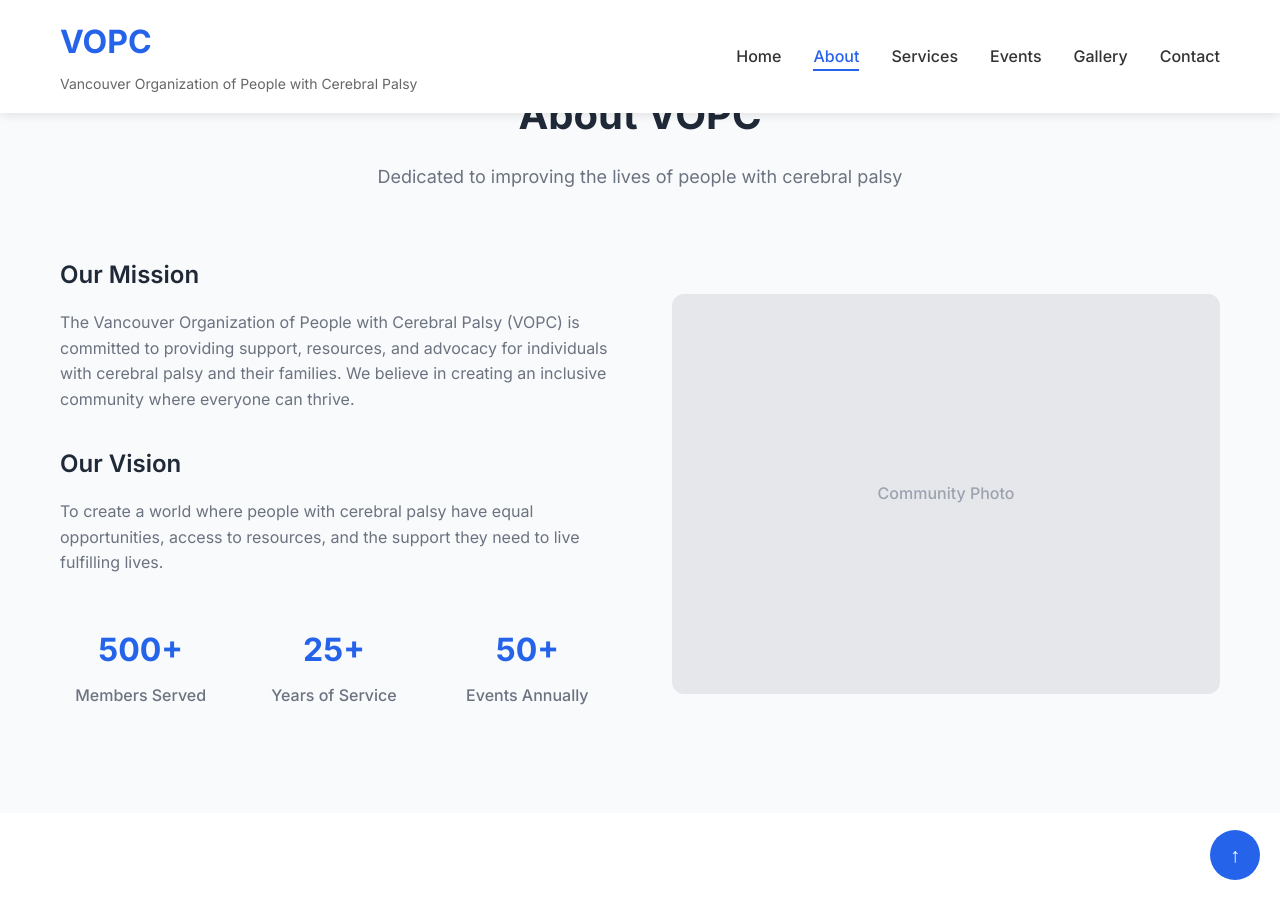
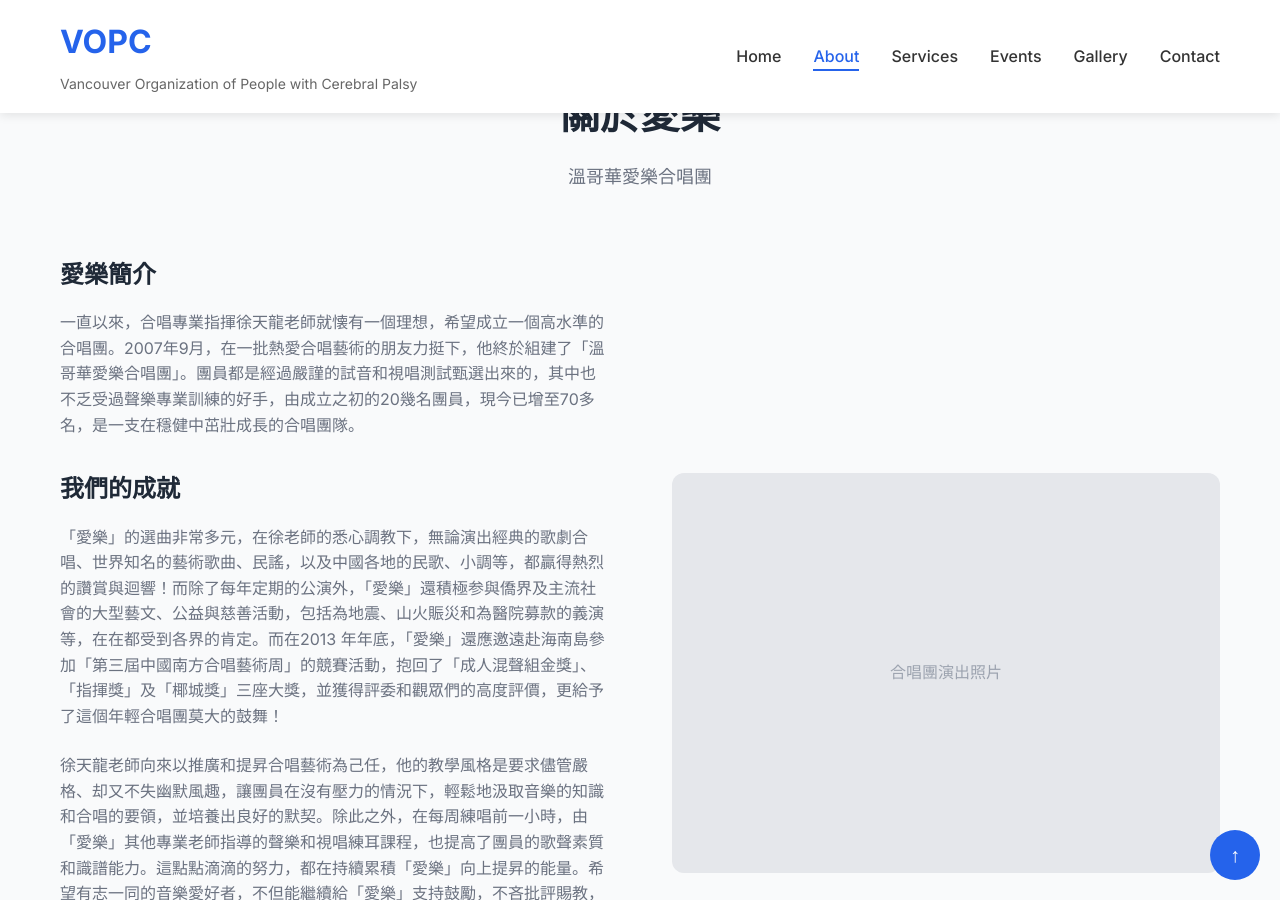
Before and after one commit to vopc/vopc.github.io, a Jekyll site: the page built from index.md, in a window 1280 px wide and 900 px high, scrolled down 897 px. Built offline with Jekyll 4.4.1, drawn with Linux system fonts in a browser that asks for light colours; some of the changed text lies outside the part shown.

Commit message:
Update site content to match Chinese choir VOPC (溫哥華愛樂合唱團)
- Updated hero section with Chinese title and subtitle
- Replaced about section with original Chinese content from vopc.ca
- Updated services section to reflect choir activities in Chinese
- Modified events section with Chinese performance information
- Updated gallery and contact sections with Chinese text
- Changed site configuration to use Chinese title and description
- Maintained original Chinese language without English translations

```diff
--- a/_config.yml
+++ b/_config.yml
@@ -1,6 +1,6 @@
 # Site settings
-title: VOPC - Vancouver Organization of People with Cerebral Palsy
-description: Supporting individuals with cerebral palsy and their families in Vancouver
+title: VOPC - 溫哥華愛樂合唱團
+description: 溫哥華愛樂合唱團 - 推廣和提昇合唱藝術
 url: https://vopc.github.io
 baseurl: ""
 
--- a/index.md
+++ b/index.md
@@ -7,11 +7,11 @@
 <section id="home" class="hero">
     <div class="hero-content">
         <div class="container">
-            <h2 class="hero-title">Empowering Lives, Building Community</h2>
-            <p class="hero-subtitle">Supporting individuals with cerebral palsy and their families in Vancouver</p>
+            <h2 class="hero-title">溫哥華愛樂合唱團</h2>
+            <p class="hero-subtitle">歡迎訪問溫哥華愛樂合唱團</p>
             <div class="hero-buttons">
-                <a href="#about" class="btn btn-primary">Learn More</a>
-                <a href="#contact" class="btn btn-secondary">Get Involved</a>
+                <a href="#about" class="btn btn-primary">關於愛樂</a>
+                <a href="#contact" class="btn btn-secondary">加入我們</a>
             </div>
         </div>
     </div>
@@ -24,35 +24,37 @@
 <section id="about" class="about">
     <div class="container">
         <div class="section-header">
-            <h2>About VOPC</h2>
-            <p>Dedicated to improving the lives of people with cerebral palsy</p>
+            <h2>關於愛樂</h2>
+            <p>溫哥華愛樂合唱團</p>
         </div>
         <div class="about-content">
             <div class="about-text">
-                <h3>Our Mission</h3>
-                <p>The Vancouver Organization of People with Cerebral Palsy (VOPC) is committed to providing support, resources, and advocacy for individuals with cerebral palsy and their families. We believe in creating an inclusive community where everyone can thrive.</p>
+                <h3>愛樂簡介</h3>
+                <p>一直以來，合唱專業指揮徐天龍老師就懐有一個理想，希望成立一個高水準的合唱團。2007年9月，在一批熱愛合唱藝術的朋友力挺下，他終於組建了「溫哥華愛樂合唱團」。團員都是經過嚴謹的試音和視唱測試甄選出來的，其中也不乏受過聲樂專業訓練的好手，由成立之初的20幾名團員，現今已增至70多名，是一支在穩健中茁壯成長的合唱團隊。</p>
 
-                <h3>Our Vision</h3>
-                <p>To create a world where people with cerebral palsy have equal opportunities, access to resources, and the support they need to live fulfilling lives.</p>
+                <h3>我們的成就</h3>
+                <p>「愛樂」的選曲非常多元，在徐老師的悉心調教下，無論演出經典的歌劇合唱、世界知名的藝術歌曲、民謠，以及中國各地的民歌、小調等，都贏得熱烈的讚賞與迴響！而除了每年定期的公演外，「愛樂」還積極参與僑界及主流社會的大型藝文、公益與慈善活動，包括為地震、山火賑災和為醫院募款的義演等，在在都受到各界的肯定。而在2013 年年底，「愛樂」還應邀遠赴海南島參加「第三屆中國南方合唱藝術周」的競賽活動，抱回了「成人混聲組金獎」、「指揮獎」及「椰城獎」三座大獎，並獲得評委和觀眾們的高度評價，更給予了這個年輕合唱團莫大的鼓舞！</p>
+
+                <p>徐天龍老師向來以推廣和提昇合唱藝術為己任，他的教學風格是要求儘管嚴格、却又不失幽默風趣，讓團員在沒有壓力的情況下，輕鬆地汲取音樂的知識和合唱的要領，並培養出良好的默契。除此之外，在每周練唱前一小時，由「愛樂」其他專業老師指導的聲樂和視唱練耳課程，也提高了團員的歌聲素質和識譜能力。這點點滴滴的努力，都在持續累積「愛樂」向上提昇的能量。希望有志一同的音樂愛好者，不但能繼續給「愛樂」支持鼓勵，不吝批評賜教，更能加入「愛樂」的行列，一齊為合唱藝術的更上層樓再接再厲！</p>
 
                 <div class="stats">
                     <div class="stat">
-                        <h4>500+</h4>
-                        <p>Members Served</p>
+                        <h4>70+</h4>
+                        <p>團員人數</p>
                     </div>
                     <div class="stat">
-                        <h4>25+</h4>
-                        <p>Years of Service</p>
+                        <h4>15+</h4>
+                        <p>成立年數</p>
                     </div>
                     <div class="stat">
-                        <h4>50+</h4>
-                        <p>Events Annually</p>
+                        <h4>3</h4>
+                        <p>獲獎數量</p>
                     </div>
                 </div>
             </div>
             <div class="about-image">
                 <div class="image-placeholder">
-                    <span>Community Photo</span>
+                    <span>合唱團演出照片</span>
                 </div>
             </div>
         </div>
@@ -63,51 +65,51 @@
 <section id="services" class="services">
     <div class="container">
         <div class="section-header">
-            <h2>Our Services</h2>
-            <p>Comprehensive support for individuals and families</p>
+            <h2>我們的活動</h2>
+            <p>多元化的合唱節目和音樂卓越</p>
         </div>
         <div class="services-grid">
             <div class="service-card">
                 <div class="service-icon">
-                    <span>👥</span>
+                    <span>🎵</span>
                 </div>
-                <h3>Support Groups</h3>
-                <p>Regular meetings and peer support for individuals and families dealing with cerebral palsy.</p>
+                <h3>定期練唱</h3>
+                <p>每周定期練唱，由專業指揮徐天龍老師指導，專注於聲樂技巧和合唱和聲。</p>
             </div>
             <div class="service-card">
                 <div class="service-icon">
-                    <span>🎓</span>
+                    <span>🎼</span>
                 </div>
-                <h3>Educational Programs</h3>
-                <p>Workshops, seminars, and educational resources to help families navigate challenges.</p>
+                <h3>聲樂訓練</h3>
+                <p>每次練唱前一小時，由專業老師指導的聲樂和視唱練耳課程，提高團員的歌聲素質和識譜能力。</p>
             </div>
             <div class="service-card">
                 <div class="service-icon">
-                    <span>🏥</span>
+                    <span>🎭</span>
                 </div>
-                <h3>Healthcare Advocacy</h3>
-                <p>Support in navigating healthcare systems and accessing appropriate services.</p>
+                <h3>年度公演</h3>
+                <p>每年定期的公演，演出經典的歌劇合唱、世界知名的藝術歌曲、民謠，以及中國各地的民歌、小調等。</p>
             </div>
             <div class="service-card">
                 <div class="service-icon">
-                    <span>🎉</span>
+                    <span>🏆</span>
                 </div>
-                <h3>Social Events</h3>
-                <p>Community building activities and social events for all ages.</p>
+                <h3>競賽參與</h3>
+                <p>積極參與國際合唱競賽和音樂節，包括獲獎演出，如2013年「第三屆中國南方合唱藝術周」。</p>
             </div>
             <div class="service-card">
                 <div class="service-icon">
-                    <span>💼</span>
+                    <span>🤝</span>
                 </div>
-                <h3>Employment Support</h3>
-                <p>Resources and guidance for career development and workplace inclusion.</p>
+                <h3>公益活動</h3>
+                <p>為地震、山火賑災和為醫院募款的義演等慈善活動，受到各界的肯定。</p>
             </div>
             <div class="service-card">
                 <div class="service-icon">
-                    <span>🏠</span>
+                    <span>🎪</span>
                 </div>
-                <h3>Accessibility Resources</h3>
-                <p>Information and support for making homes and communities more accessible.</p>
+                <h3>文化活動</h3>
+                <p>參與僑界及主流社會的大型藝文活動和慶典，推廣合唱藝術。</p>
             </div>
         </div>
     </div>
@@ -117,44 +119,44 @@
 <section id="events" class="events">
     <div class="container">
         <div class="section-header">
-            <h2>Upcoming Events</h2>
-            <p>Join us for community activities and educational programs</p>
+            <h2>即將舉行的演出</h2>
+            <p>歡迎參加我們的音樂會和音樂活動</p>
         </div>
         <div class="events-grid">
             <div class="event-card">
                 <div class="event-date">
-                    <span class="month">MAR</span>
-                    <span class="day">15</span>
+                    <span class="month">每週</span>
+                    <span class="day">日</span>
                 </div>
                 <div class="event-content">
-                    <h3>Monthly Support Group Meeting</h3>
-                    <p class="event-time">March 15, 2024 • 7:00 PM</p>
-                    <p class="event-description">Join us for our monthly support group meeting. Share experiences and connect with others.</p>
-                    <a href="#" class="event-link">Learn More</a>
+                    <h3>定期練唱</h3>
+                    <p class="event-time">每週日 • 晚上7:00</p>
+                    <p class="event-description">歡迎參加我們的定期練唱。新團員需通過試音後加入。</p>
+                    <a href="#contact" class="event-link">聯絡我們</a>
                 </div>
             </div>
             <div class="event-card">
                 <div class="event-date">
-                    <span class="month">MAR</span>
-                    <span class="day">22</span>
+                    <span class="month">五月</span>
+                    <span class="day">25</span>
                 </div>
                 <div class="event-content">
-                    <h3>Accessibility Workshop</h3>
-                    <p class="event-time">March 22, 2024 • 2:00 PM</p>
-                    <p class="event-description">Learn about home modifications and accessibility solutions for daily living.</p>
-                    <a href="#" class="event-link">Learn More</a>
+                    <h3>春季音樂會</h3>
+                    <p class="event-time">2024年5月25日 • 晚上7:30</p>
+                    <p class="event-description">年度春季音樂會，演出古典和中國曲目。門票即將發售。</p>
+                    <a href="#" class="event-link">了解更多</a>
                 </div>
             </div>
             <div class="event-card">
                 <div class="event-date">
-                    <span class="month">APR</span>
-                    <span class="day">05</span>
+                    <span class="month">十二月</span>
+                    <span class="day">15</span>
                 </div>
                 <div class="event-content">
-                    <h3>Community Social Event</h3>
-                    <p class="event-time">April 5, 2024 • 6:00 PM</p>
-                    <p class="event-description">Fun social gathering for all ages with games, food, and community building.</p>
-                    <a href="#" class="event-link">Learn More</a>
+                    <h3>節日慈善音樂會</h3>
+                    <p class="event-time">2024年12月15日 • 晚上7:00</p>
+                    <p class="event-description">特別節日演出，支持當地慈善機構和社區活動。</p>
+                    <a href="#" class="event-link">了解更多</a>
                 </div>
             </div>
         </div>
@@ -165,38 +167,38 @@
 <section id="gallery" class="gallery">
     <div class="container">
         <div class="section-header">
-            <h2>Community Gallery</h2>
-            <p>Moments from our community events and activities</p>
+            <h2>演出相簿</h2>
+            <p>音樂會和演出的精彩時刻</p>
         </div>
         <div class="gallery-grid">
             <div class="gallery-item">
                 <div class="gallery-placeholder">
-                    <span>Event Photo 1</span>
+                    <span>音樂會演出</span>
                 </div>
             </div>
             <div class="gallery-item">
                 <div class="gallery-placeholder">
-                    <span>Event Photo 2</span>
+                    <span>練唱時光</span>
                 </div>
             </div>
             <div class="gallery-item">
                 <div class="gallery-placeholder">
-                    <span>Event Photo 3</span>
+                    <span>頒獎典禮</span>
                 </div>
             </div>
             <div class="gallery-item">
                 <div class="gallery-placeholder">
-                    <span>Event Photo 4</span>
+                    <span>慈善活動</span>
                 </div>
             </div>
             <div class="gallery-item">
                 <div class="gallery-placeholder">
-                    <span>Event Photo 5</span>
+                    <span>社區演出</span>
                 </div>
             </div>
             <div class="gallery-item">
                 <div class="gallery-placeholder">
-                    <span>Event Photo 6</span>
+                    <span>競賽舞台</span>
                 </div>
             </div>
         </div>
@@ -207,43 +209,43 @@
 <section id="contact" class="contact">
     <div class="container">
         <div class="section-header">
-            <h2>Contact Us</h2>
-            <p>Get in touch with our team</p>
+            <h2>加入我們</h2>
+            <p>聯絡我們進行試音或了解更多資訊</p>
         </div>
         <div class="contact-content">
             <div class="contact-info">
                 <div class="contact-item">
-                    <h3>Address</h3>
-                    <p>123 Community Street<br>Vancouver, BC V6B 1A1</p>
+                    <h3>指揮</h3>
+                    <p>徐天龍老師<br>專業合唱指揮</p>
                 </div>
                 <div class="contact-item">
-                    <h3>Phone</h3>
-                    <p>(604) 555-0123</p>
+                    <h3>練唱地點</h3>
+                    <p>溫哥華，BC<br>詳情請聯絡查詢</p>
                 </div>
                 <div class="contact-item">
-                    <h3>Email</h3>
+                    <h3>電子郵件</h3>
                     <p>info@vopc.ca</p>
                 </div>
                 <div class="contact-item">
-                    <h3>Office Hours</h3>
-                    <p>Monday - Friday: 9:00 AM - 5:00 PM<br>Saturday: 10:00 AM - 2:00 PM</p>
+                    <h3>練唱時間</h3>
+                    <p>每週日：晚上7:00<br>聲樂訓練：晚上6:00</p>
                 </div>
             </div>
             <div class="contact-form">
                 <form>
                     <div class="form-group">
-                        <input type="text" placeholder="Your Name" required>
+                        <input type="text" placeholder="您的姓名" required>
                     </div>
                     <div class="form-group">
-                        <input type="email" placeholder="Your Email" required>
+                        <input type="email" placeholder="您的電子郵件" required>
                     </div>
                     <div class="form-group">
-                        <input type="text" placeholder="Subject" required>
+                        <input type="text" placeholder="主題（例如：試音查詢）" required>
                     </div>
                     <div class="form-group">
-                        <textarea placeholder="Your Message" rows="5" required></textarea>
+                        <textarea placeholder="請告訴我們您的音樂背景和加入的興趣" rows="5" required></textarea>
                     </div>
-                    <button type="submit" class="btn btn-primary">Send Message</button>
+                    <button type="submit" class="btn btn-primary">發送訊息</button>
                 </form>
             </div>
         </div>
```
